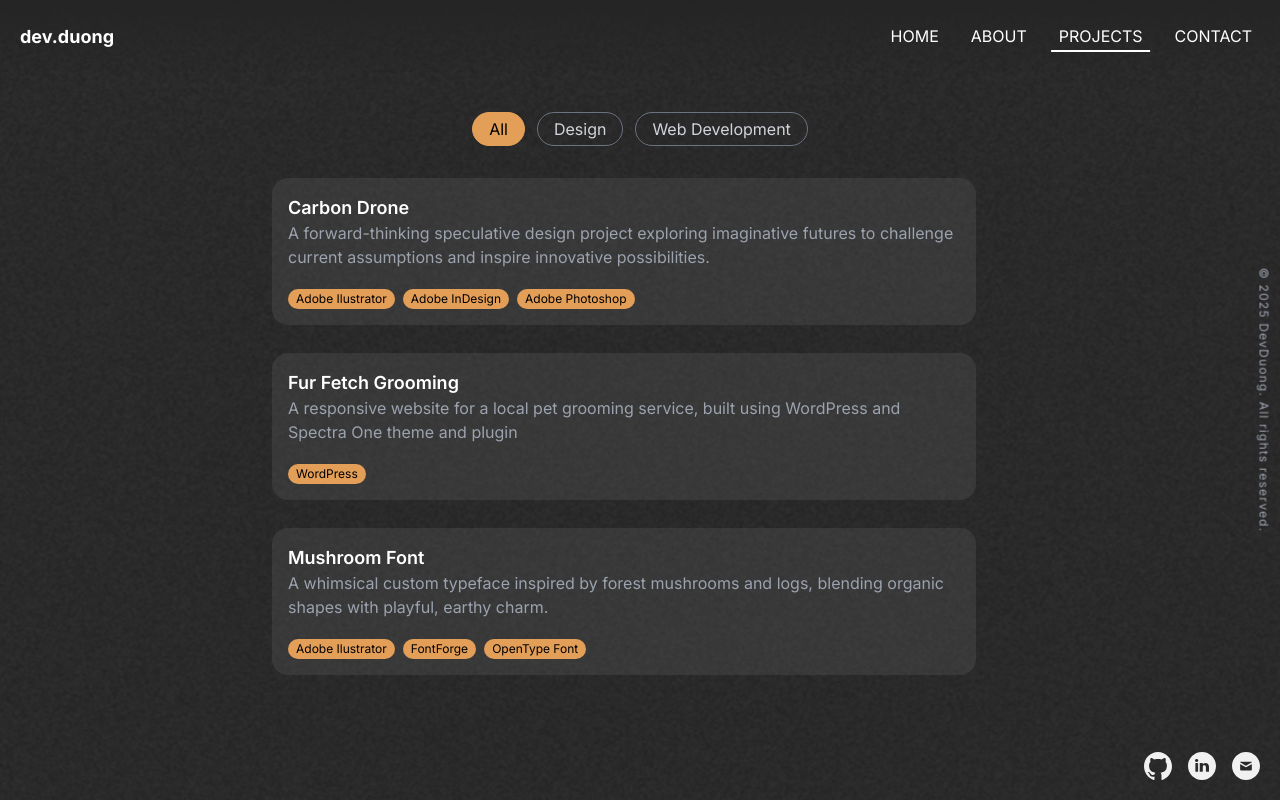
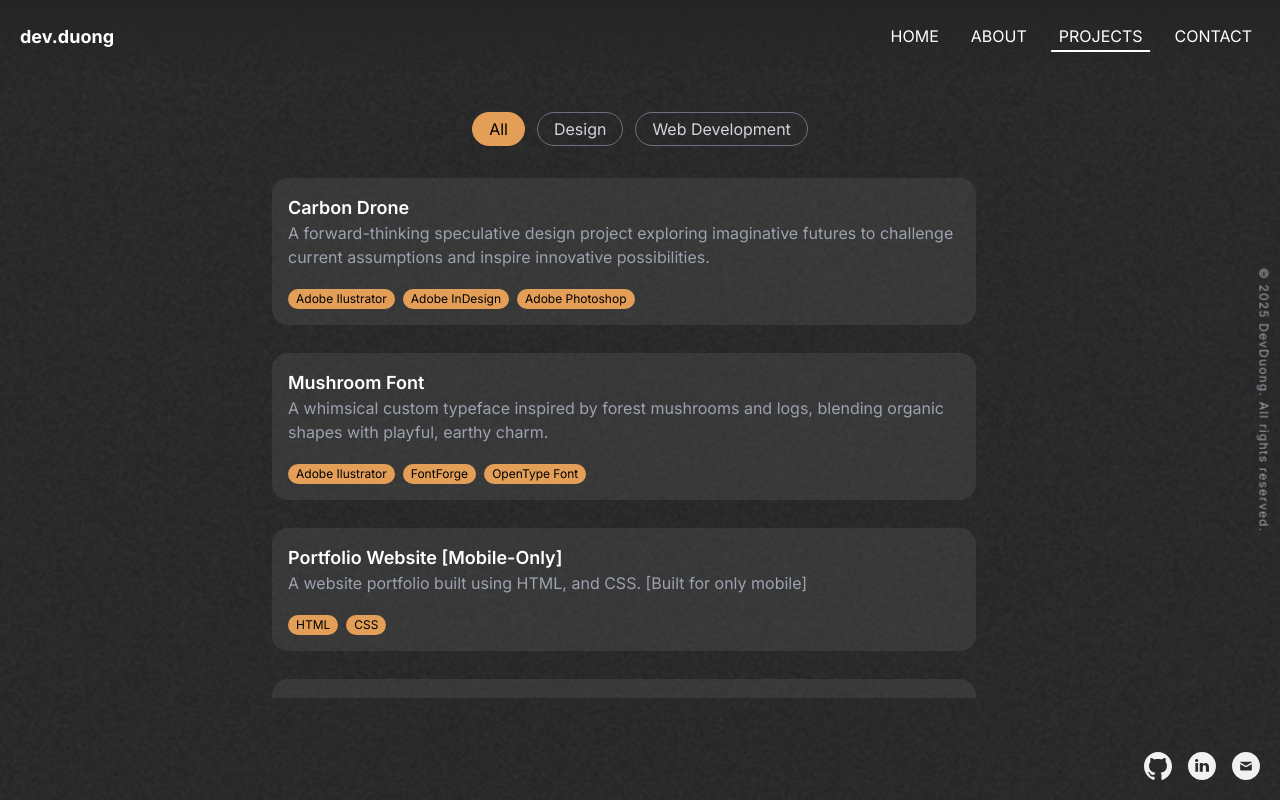
Before and after one commit to dev-duong/dev-duong.github.io, a React (Create React App) app: page /projects in a window 1280 px wide. Built offline with nearby package versions, Linux system fonts and the light colour scheme.

Commit message:
Credit changes & removed FFG Project

```diff
--- a/src/components/pageSpecific/homePage/Credits.js
+++ b/src/components/pageSpecific/homePage/Credits.js
@@ -4,7 +4,7 @@ const Credits = () => (
     <strong>Visual Studio Code</strong> by me.{" "}
     <br className="hidden md:block" />
     Built using <strong>ReactJS</strong> and <strong>TailwindCSS</strong>,
-    deployed using <strong>GitHub Pages</strong>.
+    deployed using <strong>Netlify</strong>.
   </p>
 );
 
--- a/src/components/universal/layout/SocialLinks.js
+++ b/src/components/universal/layout/SocialLinks.js
@@ -42,7 +42,7 @@ const SocialLinks = ({ size = "sm" }) => {
 
       {/* Mail Link */}
       <a
-        href="mailto:datduong.connect@gmail.com?subject=Your%20Subject&body=Hello%20there!"
+        href="mailto:datduong.contact@gmail.com?subject=Your%20Subject&body=Hello%20there!"
         target="_blank"
         rel="noopener noreferrer"
         className={
--- a/src/pages/data/ProjectData.js
+++ b/src/pages/data/ProjectData.js
@@ -60,15 +60,6 @@ const projectsData = [
       "A Static portfolio website built using HTML and CSS adhering to the requirements of Web Content Accessibility Guidelines (WCAG)",
     techStack: ["HTML", "CSS"],
     link: "https://dev-duong.github.io/Resposive-Travel-Website",
-  },
-  // Fur Fetch Grooming
-  {
-    category: "Web Development",
-    title: "Fur Fetch Grooming",
-    description:
-      "A responsive website for a local pet grooming service, built using WordPress and Spectra One theme and plugin",
-    techStack: ["WordPress"],
-    link: "https://furfetchgrooming.infinityfree.me",
   },
   // Linktree
   {
```
